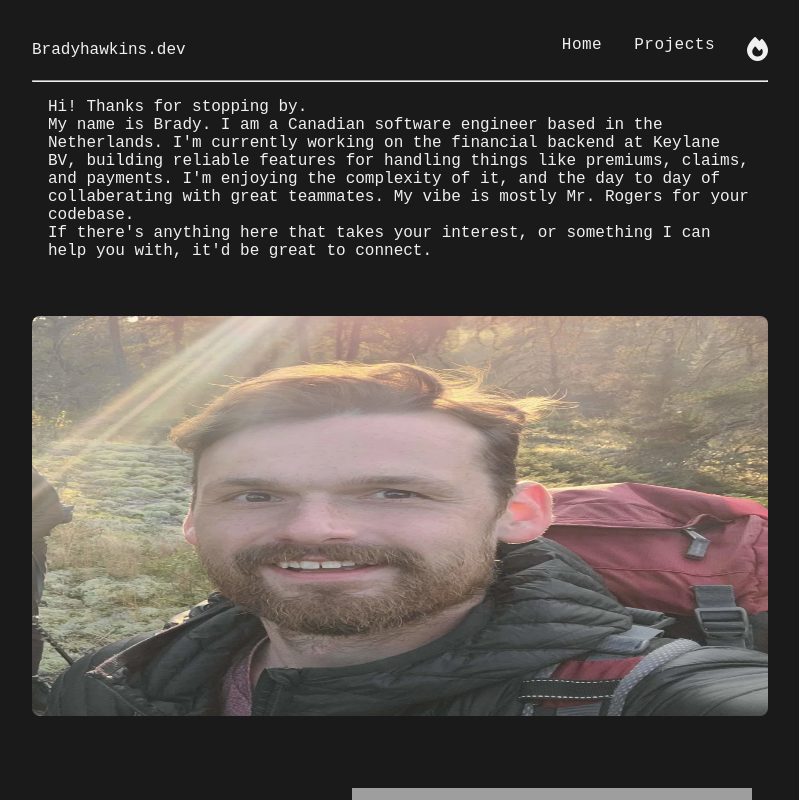
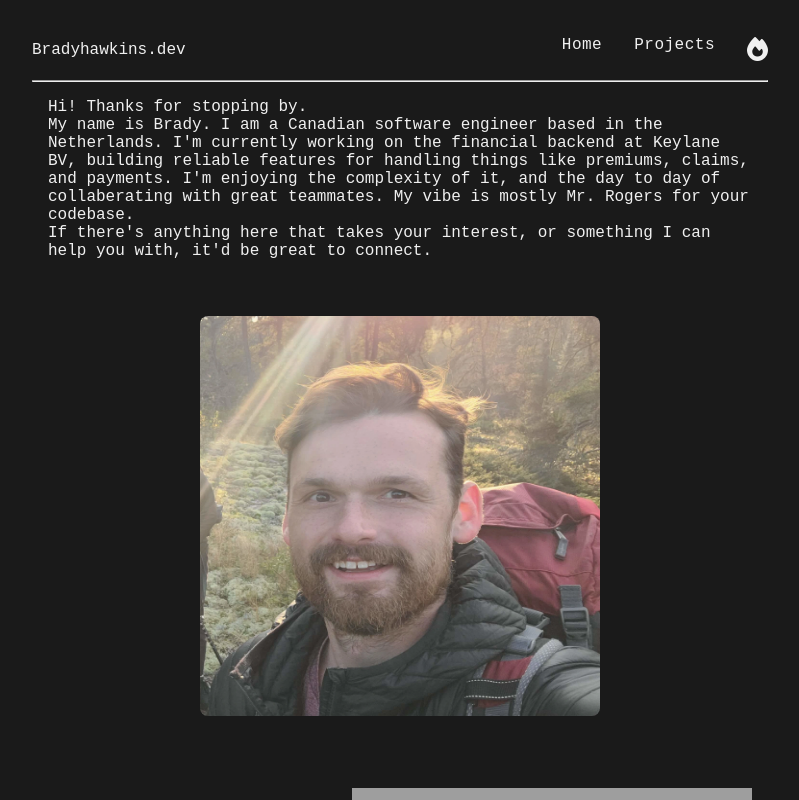
Before and after one commit to hawk0120/hawk0120.dev, an Angular app: page / in a window 1280 px wide. Shown: the top 800 px of the page, without its empty margins (240-1039 px from the left). Built offline with nearby package versions, Linux system fonts and the light colour scheme; grey boxes are pictures that could not be loaded.

Commit message:
Update home.scss

```diff
--- a/src/app/pages/home/home.scss
+++ b/src/app/pages/home/home.scss
@@ -10,7 +10,7 @@
 }
 
 .home-photo {
-  max-width: 800px;
+  max-width:  400px;
   border-radius: 8px;
 }
 
```
